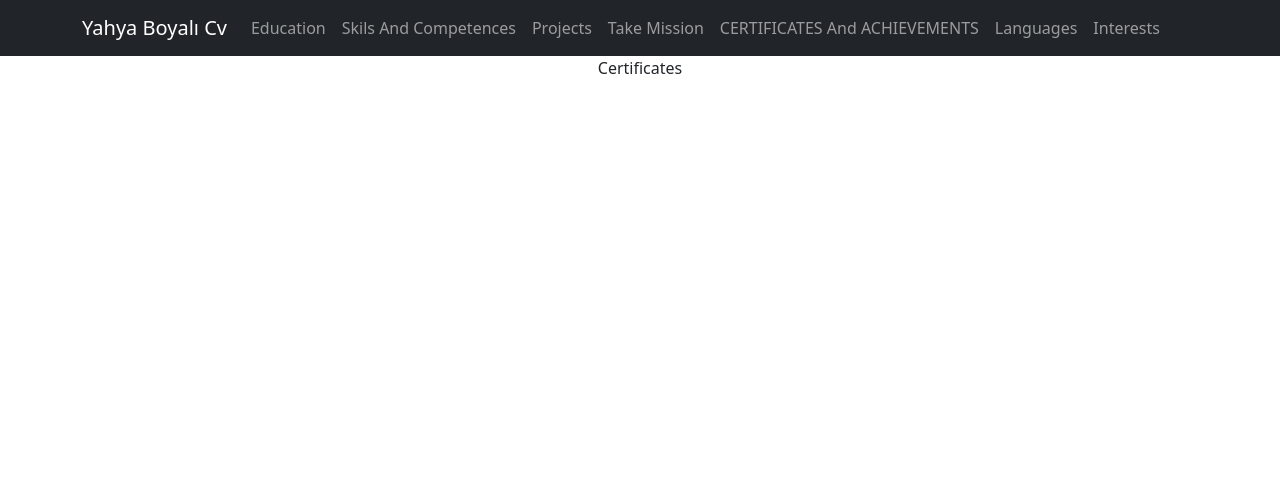
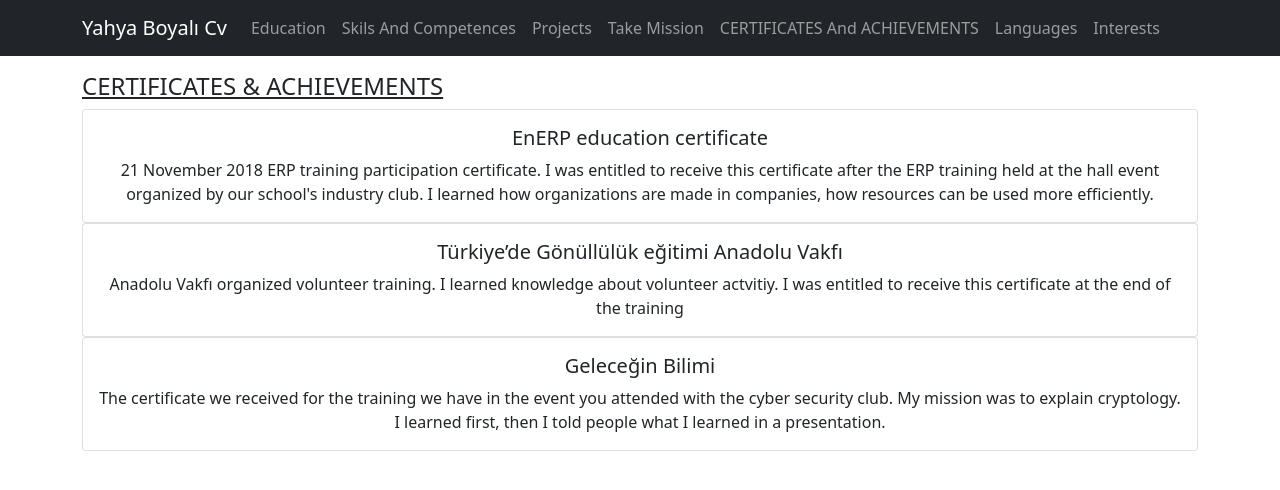
Before and after one commit to yahyaboyali/cv, a React (Create React App) app: page /Certificates in a window 1280 px wide. Shown: the top 490 px of the page. Built offline with nearby package versions, Linux system fonts and the light colour scheme.

Commit message:
CERTIFICATES & ACHIEVEMENTS added

```diff
--- a/src/layouts/Certificates.jsx
+++ b/src/layouts/Certificates.jsx
@@ -1,7 +1,60 @@
 import React from 'react'
-
+import { Container, Row, Col, Card } from 'react-bootstrap'
 export default function Certificates() {
   return (
-    <div>Certificates</div>
+    <Container>
+      <Row>
+        <Col style={{ textAlign: 'left', marginTop: '1rem', textDecoration: 'underline' }}><h4>CERTIFICATES & ACHIEVEMENTS </h4></Col>
+      </Row>
+      <Row className="g-4">
+        <Col>
+          <Card>
+            <Card.Body>
+              <Card.Title>EnERP education certificate</Card.Title>
+              <Card.Text>
+                21 November 2018 ERP training participation
+                certificate.
+                I was entitled to receive this certificate after
+                the ERP training held at the hall event
+                organized by our school's industry club. I
+                learned how organizations are made in
+                companies, how resources can be used more
+                efficiently.
+              </Card.Text>
+            </Card.Body>
+          </Card>
+        </Col>
+      </Row>
+      <Row className="g-4">
+        <Col>
+          <Card >
+            <Card.Body>
+              <Card.Title>Türkiye’de Gönüllülük eğitimi Anadolu Vakfı</Card.Title>
+              <Card.Text>
+                Anadolu Vakfı organized volunteer training. I learned
+                knowledge about volunteer actvitiy. I was entitled to
+                receive this certificate at the end of the training
+              </Card.Text>
+            </Card.Body>
+          </Card>
+        </Col>
+      </Row>
+      <Row className="g-4">
+        <Col>
+          <Card >
+            <Card.Body>
+              <Card.Title>Geleceğin Bilimi</Card.Title>
+              <Card.Text>
+                The certificate we received for the training we have
+                in the event you attended with the cyber security
+                club.
+                My mission was to explain cryptology. I learned first,
+                then I told people what I learned in a presentation.
+              </Card.Text>
+            </Card.Body>
+          </Card>
+        </Col>
+      </Row>
+    </Container>
   )
 }
--- a/src/layouts/Missions.jsx
+++ b/src/layouts/Missions.jsx
@@ -9,7 +9,7 @@ export default function Missions() {
       <Row>
         <Col style={{ textAlign: 'left', color: 'DarkOrange' }}><h5>09.2021-</h5></Col>
       </Row>
-      <Row xs={1} md={2} className="g-4">
+      <Row  className="g-4">
         <Col>
           <Card>
             <Card.Body>
@@ -28,7 +28,7 @@ export default function Missions() {
       <Row style={{ marginTop: '1rem' }}>
         <Col style={{ textAlign: 'left', color: 'DarkOrange' }}><h5>09.2018 - 06.2021</h5></Col>
       </Row>
-      <Row xs={1} md={2} className="g-4">
+      <Row  className="g-4">
         <Col>
           <Card >
             <Card.Body>
--- a/src/pages/Genel.jsx
+++ b/src/pages/Genel.jsx
@@ -4,6 +4,7 @@ import SkillsAndCompetences from '../layouts/SkillsAndCompetences'
 import { Container,Row,Col} from 'react-bootstrap';
 import Projects from '../layouts/Projects';
 import Missions from '../layouts/Missions';
+import Certificates from '../layouts/Certificates';
 export default function Genel() {
     return (
 
@@ -16,7 +17,8 @@ export default function Genel() {
           <Col style={{ marginTop:'1rem' }}><Projects/></Col>
         </Row>
         <Row>
-          <Col style={{ marginTop:'1rem' }}><Missions/></Col>
+          <Col lg={6} style={{ marginTop:'1rem' }}><Missions/></Col>
+          <Col lg={6} style={{marginTop:'1rem'}}><Certificates/></Col>
         </Row>
       </Container>
     )
```
